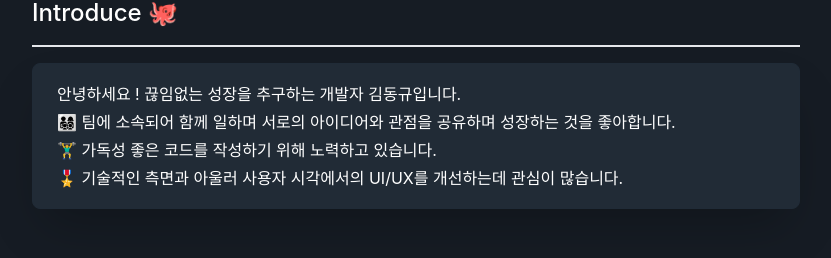
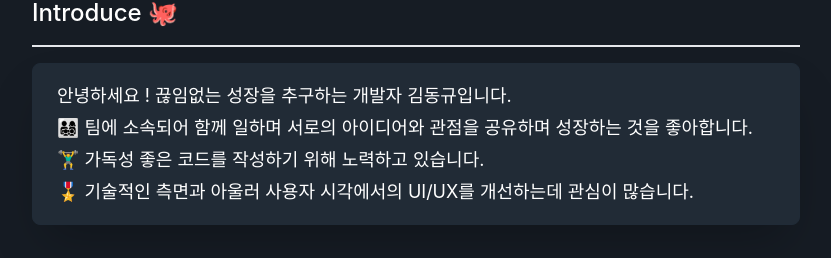
Before and after one commit to dango0812/dango0812.github.io, a React (Create React App) app: page / in a window 1280 px wide. Shown: the part 427-685 px from the top of the page, without its empty margins (224-1055 px from the left). Built offline with nearby package versions, Linux system fonts and the light colour scheme; no server answers.

Commit message:
design(home-introduce): Modified home introduce section typography body1->subtitle2

```diff
--- a/src/sections/home/home-introduce.tsx
+++ b/src/sections/home/home-introduce.tsx
@@ -14,7 +14,7 @@ function HomeIntroduce() {
                 </Typography>
                 <hr className="w-full h-px border bg-red-500 dark:bg-gray-500" />
                 <Card>
-                    <Typography variant='body1' className='whitespace-pre-line dark:text-white'>
+                    <Typography variant='subtitle2' className='whitespace-pre-line font-normal leading-8 dark:text-white'>
                         {`안녕하세요 ! 끊임없는 성장을 추구하는 개발자 김동규입니다.
                             👨‍👩‍👧‍👦 팀에 소속되어 함께 일하며 서로의 아이디어와 관점을 공유하며 성장하는 것을 좋아합니다.
                             🏋️‍♂️ 가독성 좋은 코드를 작성하기 위해 노력하고 있습니다.
```
